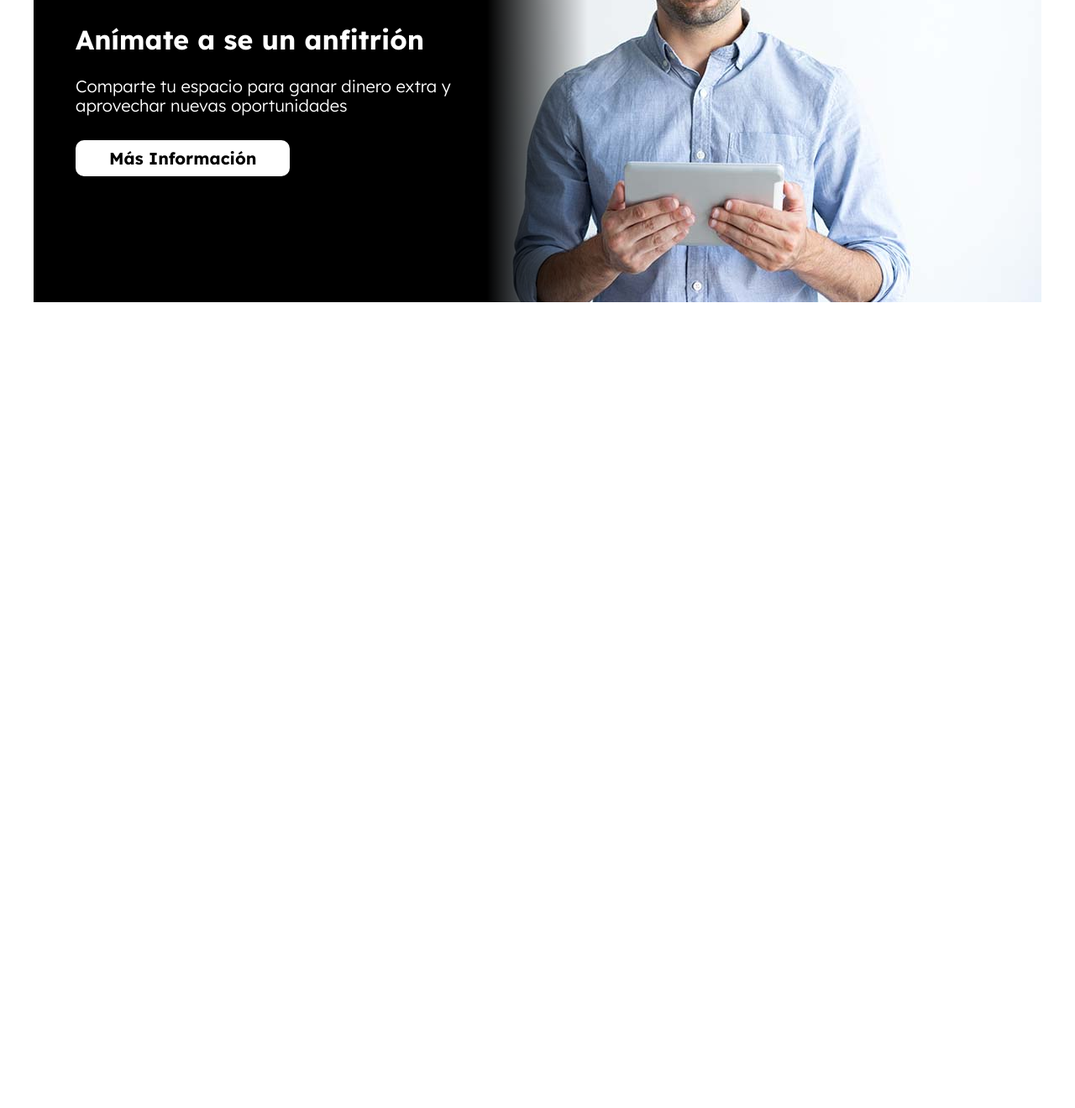
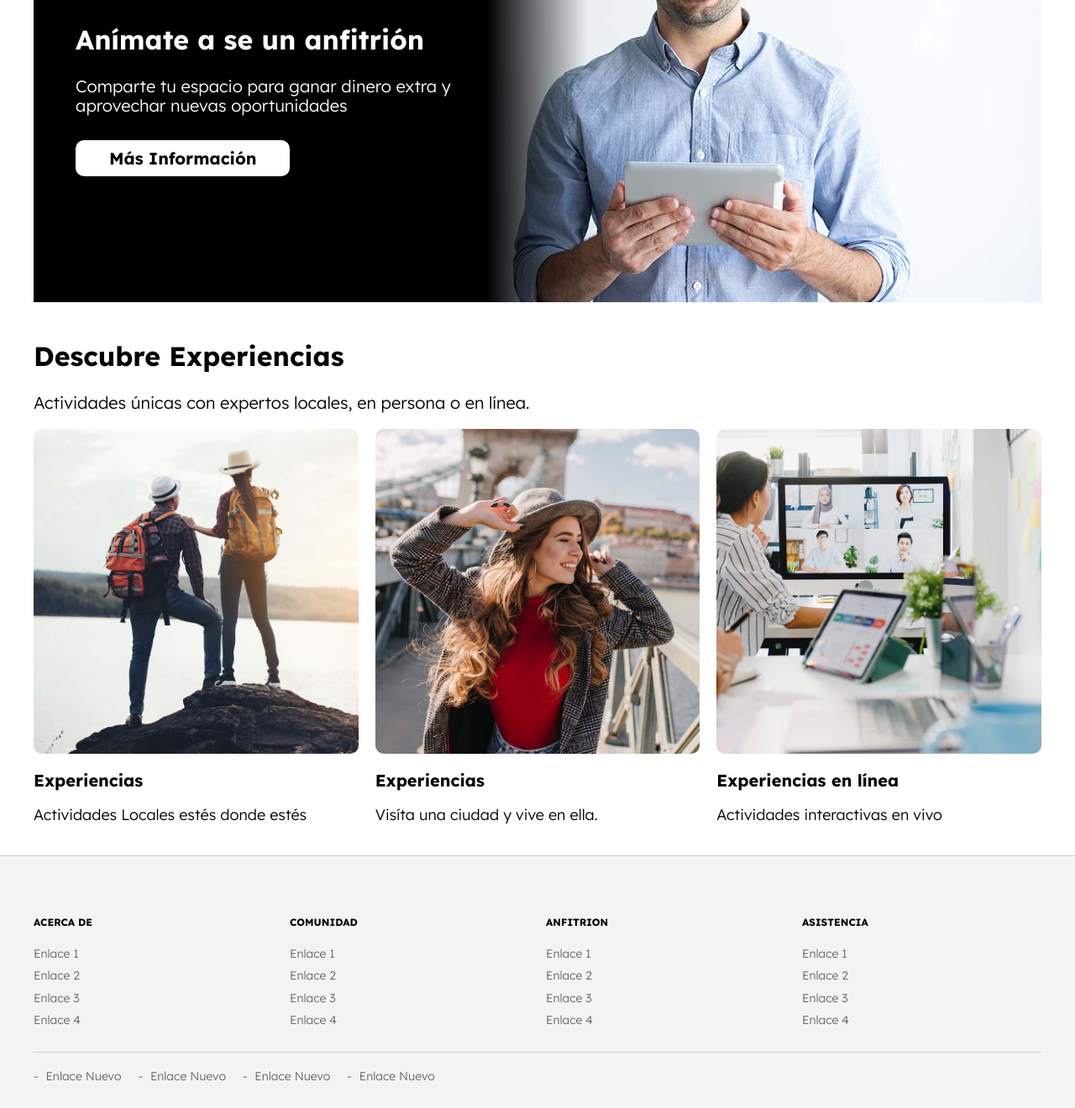
Before and after one commit to Duglianny/proyecto-AirBNB, a website: page index.html in a window 1280 px wide. Shown: the part 1794-3114 px from the top of the page at 84% size. Before the commit the page ends 2154 px from the top, so only its background shows below. Drawn offline with nearby package versions, Linux system fonts and the light colour scheme; files that its build step writes are made by us from their sources; files whose address does not match are found by name.

Commit message:
seccion de experiencias y footer

```diff
--- a/index.html
+++ b/index.html
@@ -213,5 +213,102 @@
         </div>
     </section>
 
+
+    <main class="experiencias contenedor seccion ">
+        <h2 class="experiencia__heading">Descubre Experiencias</h2>
+        <p class="experiencias__descripcion">Actividades únicas con expertos locales, en persona o en línea.</p>
+
+        <div class="experiencias__listado">
+            <div class="experiencia">
+                <img class="experiencia__imagen" src="./build/img/experiencia_1.jpg" alt="imagen experiencia ">
+
+                <p class="experiencia__titulo">Experiencias</p>
+
+                <p class="experiencia__descripcion">Actividades Locales estés donde estés</p>
+            </div>
+
+
+            <div class="experiencia">
+                <img class="experiencia__imagen" src="./build/img/experiencia_2.jpg" alt="imagen experiencia ">
+
+                <p class="experiencia__titulo">Experiencias</p>
+
+                <p class="experiencia__descripcion">Visíta una ciudad y vive en ella.</p>
+            </div>
+
+
+            <div class="experiencia">
+                <img class="experiencia__imagen" src="./build/img/experiencia_3.jpg" alt="imagen experiencia ">
+
+                <p class="experiencia__titulo">Experiencias en línea</p>
+
+                <p class="experiencia__descripcion">Actividades interactivas en vivo</p>
+            </div>
+
+        </div>
+    </main>
+
+
+    <footer class="footer">
+        <div class="footer__grid contenedor">
+
+            <div class="footer__box">
+                <h3 class="footer__heading">ACERCA DE</h3>
+
+                <nav class="footer__menu">
+                    <a class="footer__enlace" href="#">Enlace 1</a>
+                    <a class="footer__enlace" href="#">Enlace 2</a>
+                    <a class="footer__enlace" href="#">Enlace 3</a>
+                    <a class="footer__enlace" href="#">Enlace 4</a>
+                </nav>
+            </div>
+
+
+            <div class="footer__box">
+                <h3 class="footer__heading">Comunidad</h3>
+
+                <nav class="footer__menu">
+                    <a class="footer__enlace" href="#">Enlace 1</a>
+                    <a class="footer__enlace" href="#">Enlace 2</a>
+                    <a class="footer__enlace" href="#">Enlace 3</a>
+                    <a class="footer__enlace" href="#">Enlace 4</a>
+                </nav>
+            </div>
+
+
+            <div class="footer__box">
+                <h3 class="footer__heading">anfitrion</h3>
+
+                <nav class="footer__menu">
+                    <a class="footer__enlace" href="#">Enlace 1</a>
+                    <a class="footer__enlace" href="#">Enlace 2</a>
+                    <a class="footer__enlace" href="#">Enlace 3</a>
+                    <a class="footer__enlace" href="#">Enlace 4</a>
+                </nav>
+            </div>
+
+
+            <div class="footer__box">
+                <h3 class="footer__heading">asistencia</h3>
+
+                <nav class="footer__menu">
+                    <a class="footer__enlace" href="#">Enlace 1</a>
+                    <a class="footer__enlace" href="#">Enlace 2</a>
+                    <a class="footer__enlace" href="#">Enlace 3</a>
+                    <a class="footer__enlace" href="#">Enlace 4</a>
+                </nav>
+            </div>
+
+        </div>
+
+        <div class="footer__barra contenedor">
+            <nav class="footer__barranav">
+                <a href="#" class="footer__enlace  footer__enlace--barra">Enlace Nuevo</a>
+                <a href="#" class="footer__enlace  footer__enlace--barra">Enlace Nuevo</a>
+                <a href="#" class="footer__enlace  footer__enlace--barra">Enlace Nuevo</a>
+                <a href="#" class="footer__enlace  footer__enlace--barra">Enlace Nuevo</a>
+            </nav>
+        </div>
+    </footer>
 </body>
 </html>
--- a/src/scss/app.scss
+++ b/src/scss/app.scss
@@ -1,3 +1,4 @@
 @use 'base';
 @use 'ui/header';
 @use './ui/contenido';
+@use './ui/footer';
--- /dev/null
+++ b/src/scss/ui/contenido/_experiencia.scss
@@ -0,0 +1,33 @@
+@use 'base/variables' as v;
+@use 'base/mixins' as m;
+
+.experiencias {
+
+  &__listado{
+    display: grid;
+    grid-template-columns: repeat(3, 30rem);
+    column-gap: 2rem;
+    @include m.scrollhorizontal;
+
+    @include m.tablet{
+      @include m.grid(3, 2rem);
+    }
+  }
+}
+
+.experiencia{
+
+  &__titulo{
+    font-size: 2rem;
+    font-weight: 700;
+
+  }
+
+  &__imagen{
+    border-radius: 1rem;
+  }
+
+  &__descripcion{
+    font-size: 1.8rem;
+  }
+}
--- a/src/scss/ui/contenido/_index.scss
+++ b/src/scss/ui/contenido/_index.scss
@@ -1,3 +1,4 @@
 @forward './destinos';
 @forward './lugares';
 @forward './anfitrion';
+@forward './experiencia';
--- /dev/null
+++ b/src/scss/ui/footer/_footer.scss
@@ -0,0 +1,56 @@
+@use 'base/variables' as v;
+@use 'base/mixins' as m;
+
+.footer{
+  background-color: lighten( v.$grisClaro, 7%);
+  border-top: 1px solid lighten(v.$gris, 40%);
+  padding-top: 5rem;
+
+
+  &__grid{
+    @include m.tablet{
+      @include m.grid(2,2rem);
+    }
+
+
+    @include m.desktop{
+      @include m.grid(4, 2rem);
+    }
+  }
+
+  &__heading{
+    font-size: 1.2rem;
+    text-transform: uppercase;
+  }
+
+  &__enlace{
+    display: block;
+    color: v.$gris;
+    font-size: 1.4rem;
+    margin-bottom: 1rem;
+  }
+
+  &__barra{
+    border-top: 1px solid lighten(v.$gris, 40%);
+    margin-top: 2rem;
+    padding: 2rem 0;
+  }
+
+  &__barranav{
+    display: flex;
+    flex-direction: column;
+
+    @include m.tablet{
+      flex-direction: row;
+      gap: 2rem;
+    }
+  }
+
+  &__enlace--barra{
+
+    &::before{
+      content: ' - ';
+      margin-right: .5rem;
+    }
+  }
+}
--- /dev/null
+++ b/src/scss/ui/footer/_index.scss
@@ -0,0 +1 @@
+@forward './footer';
```
